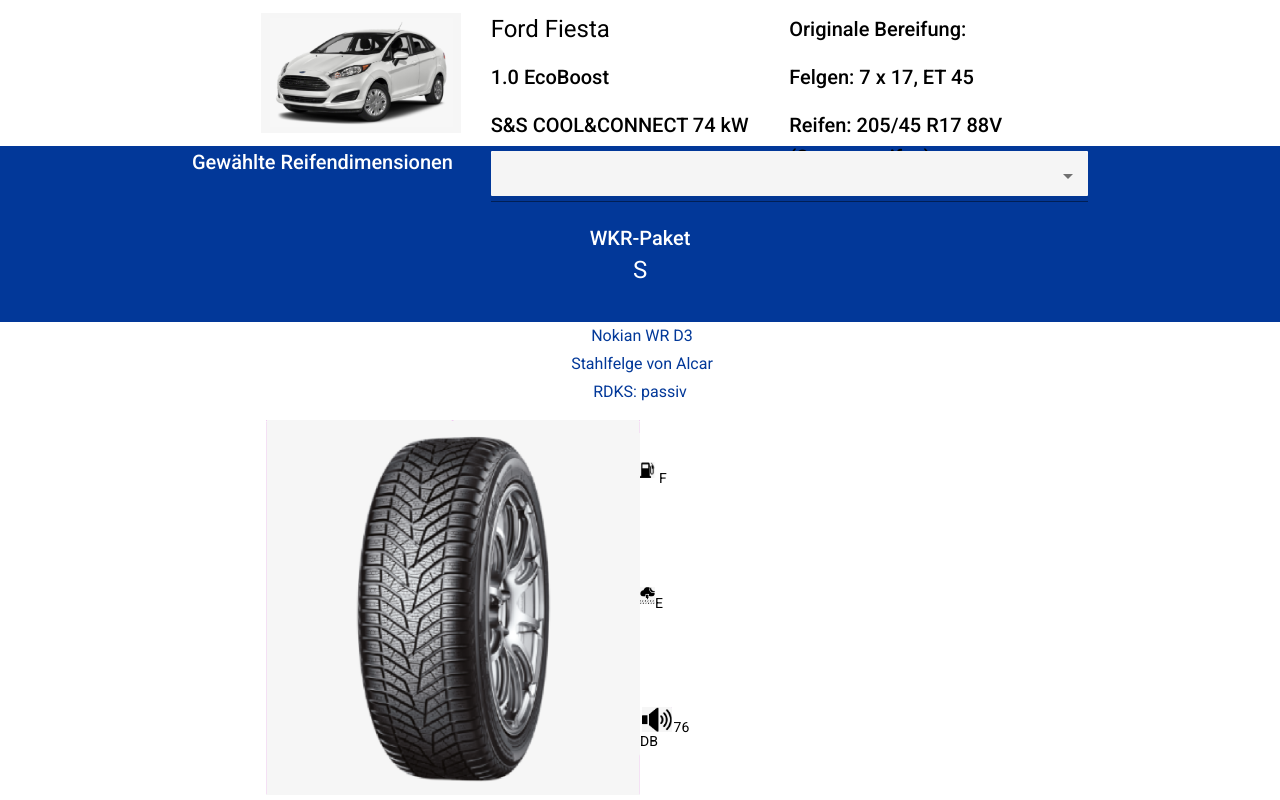
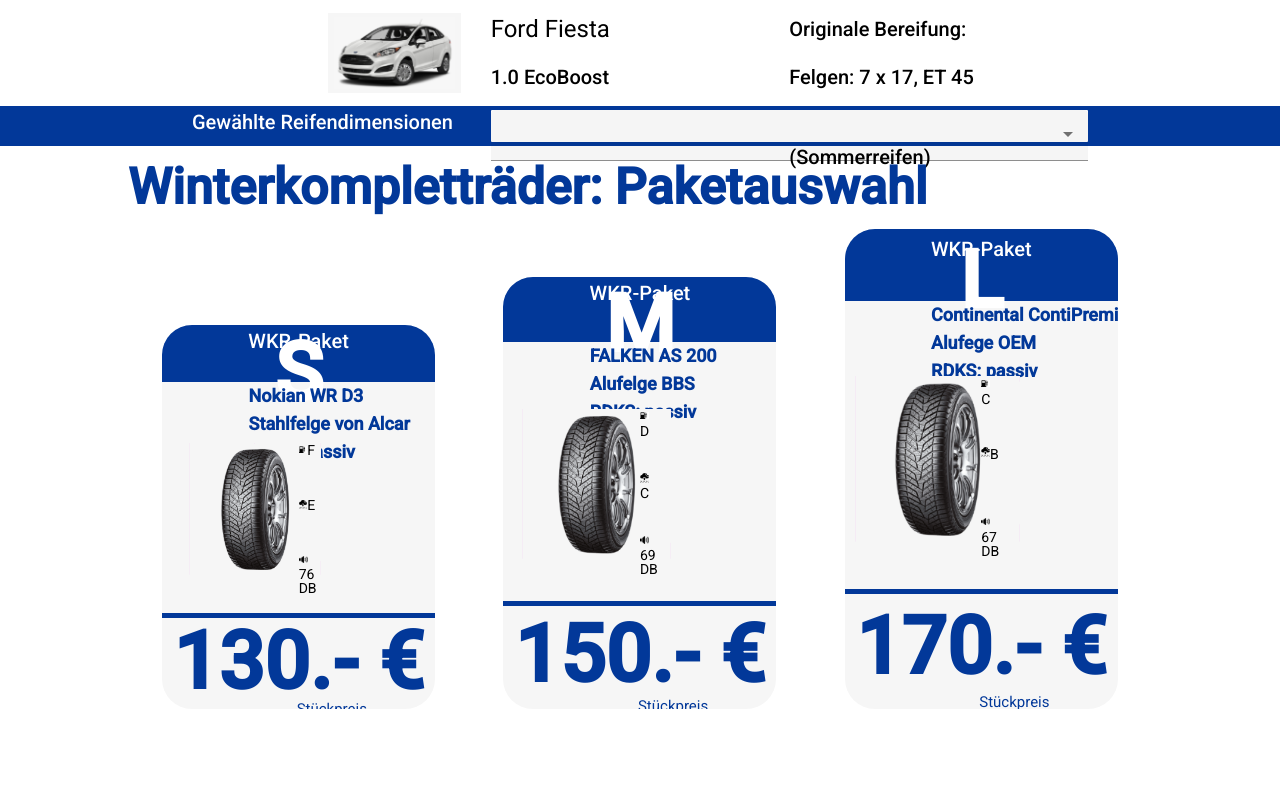
Before and after one commit to alexrusu-rsa/alg-winterreifen, an Angular app: page / in a window 1280 px wide. Shown: the top 800 px of the page. Built offline with nearby package versions, Linux system fonts and the light colour scheme.

Commit message:
Packets cosmetics and put together

```diff
--- a/src/app/app.component.html
+++ b/src/app/app.component.html
@@ -1,3 +1,10 @@
 <alg-car-header></alg-car-header>
 <alg-dimensions-header></alg-dimensions-header>
-<alg-packet-main [packet]="packets[0]"></alg-packet-main>
+<div class="title">
+  <h1>Winterkompletträder: Paketauswahl</h1>
+</div>
+<div class="main">
+  <alg-packet-main class="pack" [packet]="packets[0]"></alg-packet-main>
+  <alg-packet-main class="pack" [packet]="packets[1]"></alg-packet-main>
+  <alg-packet-main class="pack" [packet]="packets[2]"></alg-packet-main>
+</div>
--- a/src/app/app.component.sass
+++ b/src/app/app.component.sass
@@ -3,3 +3,42 @@
   width: 100%
   margin: 0
   display: block
+
+  .title
+    width: 80%
+    margin-top: 2%!important
+    margin: auto
+    h1
+      color: #023899
+      font-size: 50px
+      font-weight: bold
+
+  .main
+    display: grid
+    width: 80%
+    height: 60%
+    margin: auto
+    margin-top: 2%
+    grid-template-rows: 100%
+    grid-template-columns: 33.33% 33.33% 33.33%
+
+  .pack
+    height: 100%
+    width: 80%
+    margin: auto
+    object-fit: contain
+    border-radius: 30px
+    overflow: hidden
+    margin-bottom: 0
+    // opacity: 0.3
+
+  .pack:nth-child(1)
+    height: 80%
+    vertical-align: bottom
+
+  .pack:nth-child(2)
+    height: 90%
+    vertical-align: bottom
+
+    // border-width: medium
+    // border: 4px solid #023899
--- a/src/app/components/car-header/car-header.component.html
+++ b/src/app/components/car-header/car-header.component.html
@@ -1,3 +1,5 @@
-<div class="left-image"><img src="{{img}}"></div>
-<alg-car-header-mid class="mid-text"></alg-car-header-mid>
-<alg-car-header-last class="right-text"></alg-car-header-last>
+<div class="mid">
+  <div class="left-image"><img src="{{img}}"></div>
+  <alg-car-header-mid class="mid-text"></alg-car-header-mid>
+  <alg-car-header-last class="right-text"></alg-car-header-last>
+</div>
--- a/src/app/components/car-header/car-header.component.sass
+++ b/src/app/components/car-header/car-header.component.sass
@@ -1,11 +1,14 @@
 :host
-  width: 70%
-  margin: auto
-  height: 15%
-  padding: 1%
-  display: grid
-  grid-template-columns: 33.33% 33.33% 33.33%
-  grid-template-rows: 100%
+  background: #F6F6F6
+  .mid
+    width: 70%
+    margin: auto
+    height: 10%
+    padding: 1%
+    display: grid
+    grid-template-columns: 33.33% 33.33% 33.33%
+    grid-template-rows: 100%
+
 .left-image
   grid-column: 1
   display: block
--- a/src/app/components/dimensions-header/dimensions-header.component.sass
+++ b/src/app/components/dimensions-header/dimensions-header.component.sass
@@ -1,5 +1,5 @@
 :host
-  height: 7%
+  height: 5%
   width: 100%
   display: flex
   background: #023899
--- a/src/app/components/images/images.component.sass
+++ b/src/app/components/images/images.component.sass
@@ -7,19 +7,21 @@
     display: grid
     grid-template-rows: 100%
     grid-template-columns: 50% 50%
-    width: 100%
+    width: 80%
     height: 80%
     margin: auto
 
   .left
     grid-row: 1
     grid-column: 1
-    display: block
+    display: flex
     float: right
+    justify-content: center
 
     img
       object-fit: contain
-      max-height: 100%
+      margin: auto
+      max-height: 80%
       float: right
 
   .right
--- a/src/app/components/packet-main/packet-main.component.sass
+++ b/src/app/components/packet-main/packet-main.component.sass
@@ -2,6 +2,10 @@
   height: 100%
   display: block
   width: 100%
+  background: #F6F6F6
+  .mat-divider
+    border-top: 5px solid #023899
+    height: 10px
 
 .header
   background: #023899
@@ -13,21 +17,27 @@
   text-align: center
 
   h2
+    font-size: 20px
     width: 50%
     margin: auto
 
-    h1
-      width: 50%
-      margin: auto
+  h1
+    font-size: 80px
+    font-weight: bold
+    width: 50%
+    margin: auto
 
 .main
   color: black
   display: block
   align-content: center
-  width: 100%
-  height: 65%
+  width: 80%
+  height: 60%
+  margin: auto
 
   .description
+    font-size: 18px
+    font-weight: bold
     color: #023899
     width: 50%
     height: 10%
@@ -36,11 +46,23 @@
     white-space: pre
 
 .footer
+  color: #023899
   width: 100%
   height: 20%
-  display: inline-flex
-  align-content: center
+  display: grid
+  grid-template-rows: 90% 10%
+  grid-template-columns: 100%
+
   h1
+    grid-row: 1
+    grid-column: 1
     margin: auto
-    font-size: 100px
+    font-size: 80px
     font-weight: bold
+
+  h4
+    grid-row: 2
+    grid-column: 1
+    text-align: right
+    margin-left: 25%
+    margin-right: 25%
```
